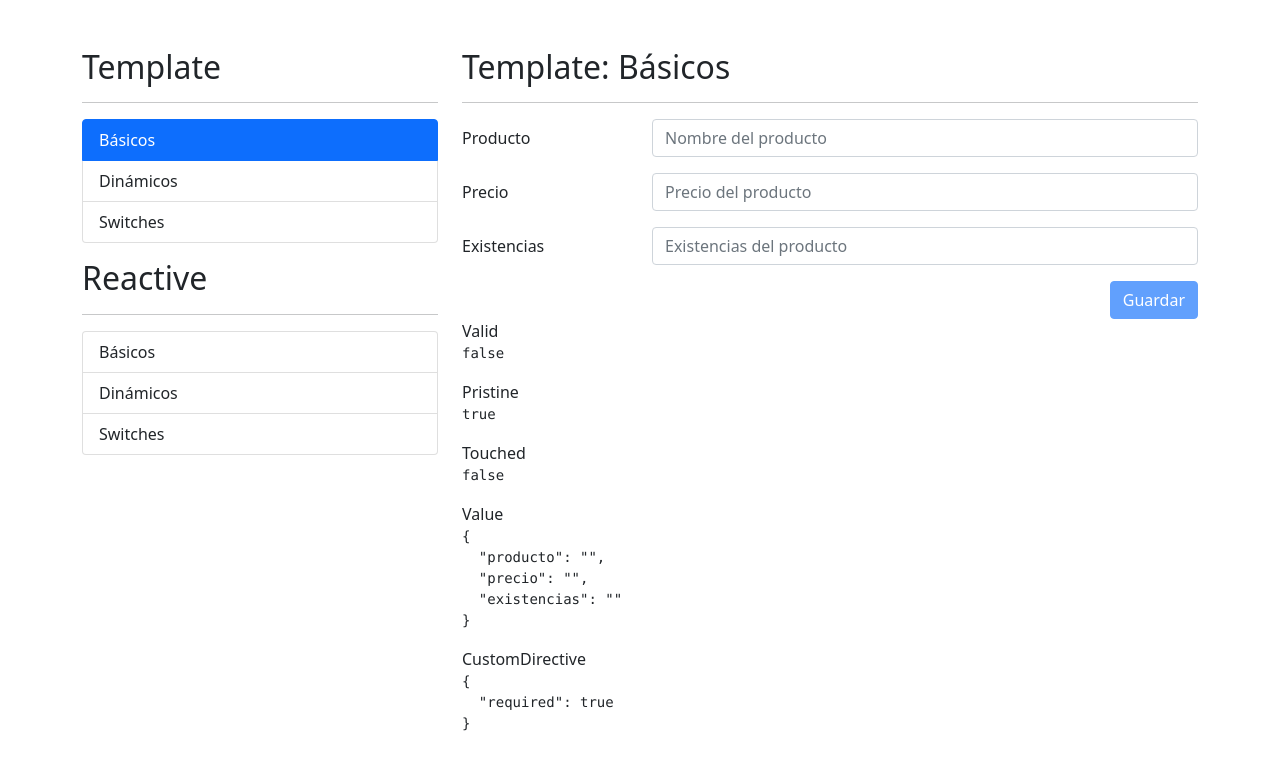
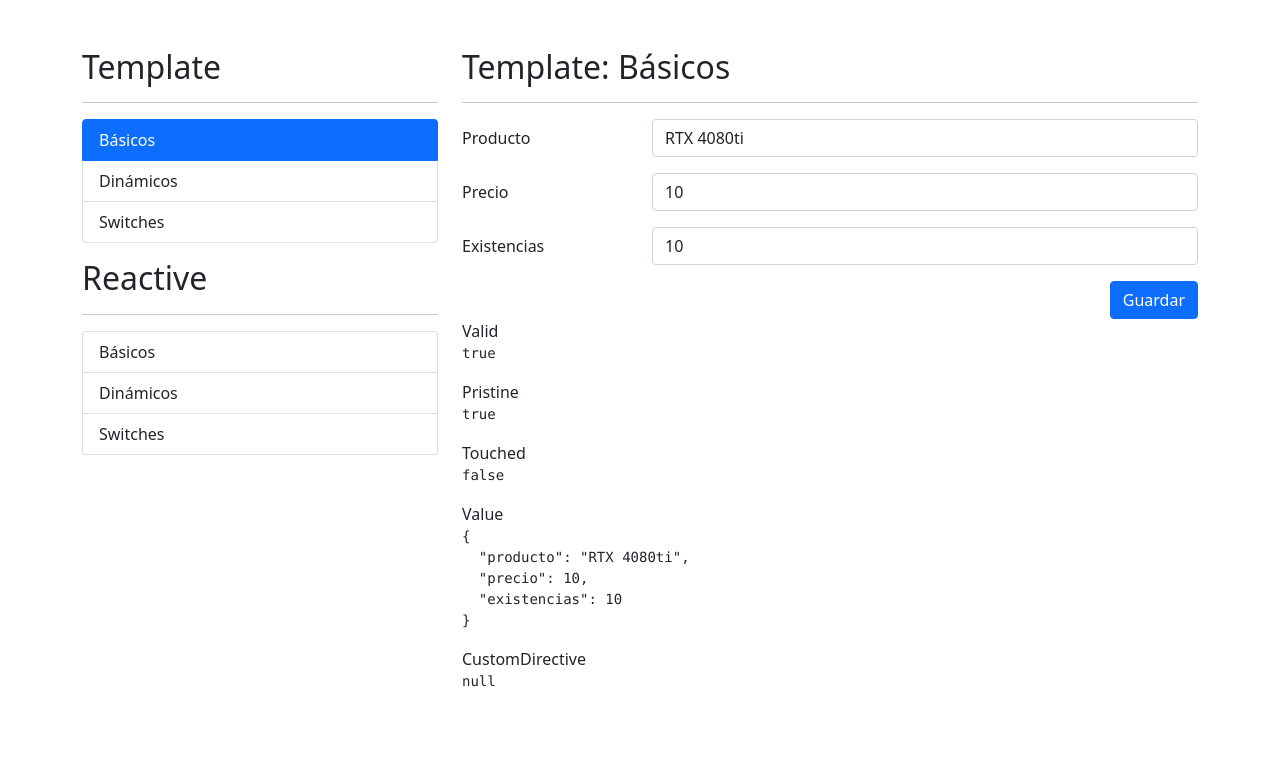
Before and after one commit to Sifu1982/06-formulariosApp, an Angular app: page /template/basicos in a window 1280 px wide. Shown: the top 770 px of the page. Built offline with nearby package versions, Linux system fonts and the light colour scheme.

Commit message:
feat: added default values and form reset

```diff
--- a/src/app/template/basicos/basicos.component.html
+++ b/src/app/template/basicos/basicos.component.html
@@ -12,7 +12,7 @@
           <input
             type="text"
             class="form-control"
-            ngModel
+            [ngModel]="initForm.producto"
             name="producto"
             placeholder="Nombre del producto"
             required
@@ -31,7 +31,7 @@
           <input
             type="number"
             class="form-control"
-            ngModel
+            [ngModel]="initForm.precio"
             name="precio"
             placeholder="Precio del producto"
             required
@@ -50,7 +50,7 @@
           <input
             type="number"
             class="form-control"
-            ngModel
+            [ngModel]="initForm.existencias"
             name="existencias"
             customMin
             [minimo]="0"
--- a/src/app/template/basicos/basicos.component.ts
+++ b/src/app/template/basicos/basicos.component.ts
@@ -8,6 +8,12 @@
 })
 export class BasicosComponent implements OnInit {
   @ViewChild('miFormulario') miFormulario!: NgForm;
+
+  initForm = {
+    producto: 'RTX 4080ti',
+    precio: 10,
+    existencias: 10,
+  };
 
   constructor() {}
 
@@ -29,6 +35,12 @@
 
   // guardar(miFormulario: NgForm) {
   guardar() {
-    console.log(this.miFormulario);
+    // console.log(this.miFormulario);
+    console.log('Posteo correcto');
+    this.miFormulario.resetForm({
+      producto: 'Algo',
+      precio: 0,
+      existencias: 0,
+    });
   }
 }
```
